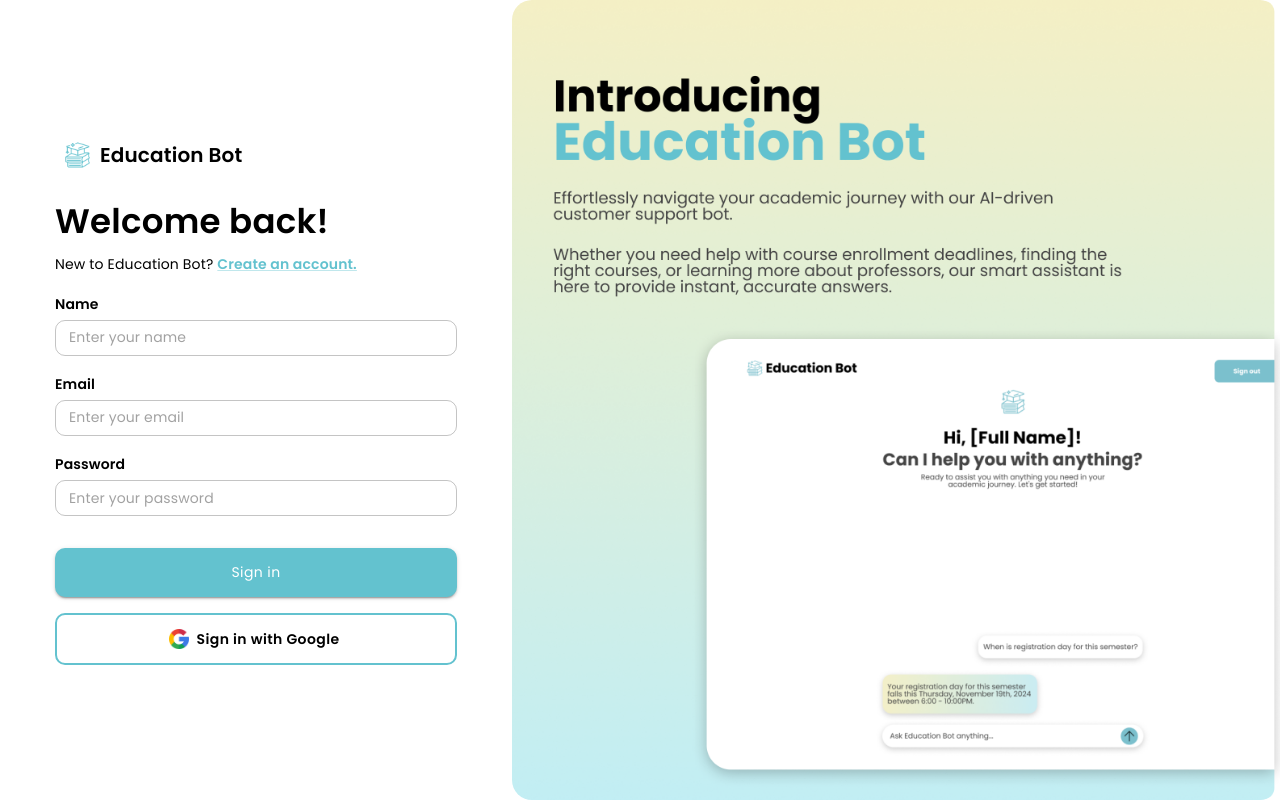
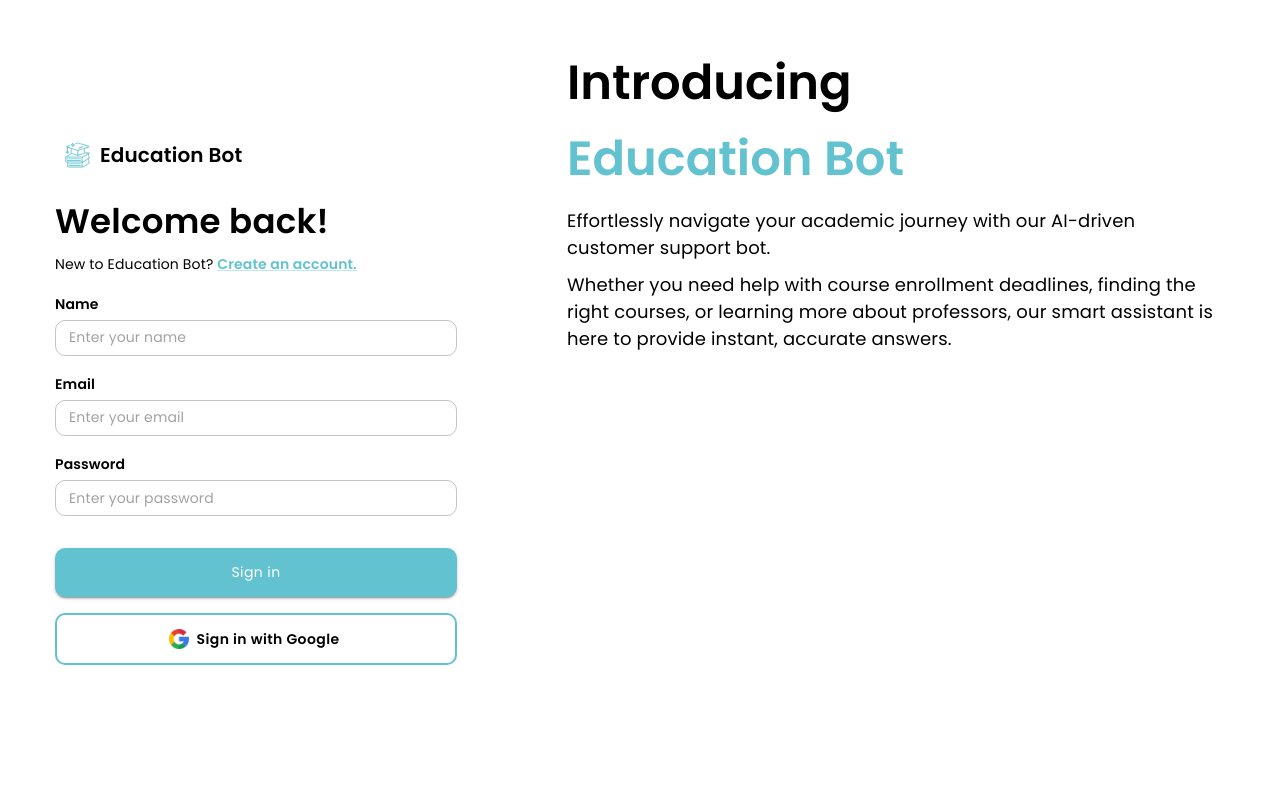
Before and after one commit to allyssapanganiban/customer-support-ai, a Next.js app: page / in a window 1280 px wide. Built offline with nearby package versions, Linux system fonts and the light colour scheme.

Commit message:
Updated login about section

```diff
--- a/app/components/Login.js
+++ b/app/components/Login.js
@@ -172,16 +172,28 @@ const Login = () => {
       </Box>
 
       {/* Right Side - Image/Gradient */}
-        <img
-        src="/assets/about2.png"
-        alt="About section of Education Bot"
-        style={{
-          width: "60%",
-          height: "100%",
+      <Box
+        width="60%"
+        height="100%"
+        sx={{
+          bgcolor: "linear-gradient(to bottom, #C1EDF3, #F4EFC5)",
           borderRadius: "20px",
-          objectFit: "cover",
+          padding: "55px",
         }}
-      />
+      >
+        <Typography variant="h3" sx={{ fontWeight: 'bold', color: "black", fontFamily: "Poppins", marginBottom: "20px" }}>
+          Introducing
+        </Typography>
+        <Typography variant="h3" sx={{ fontWeight: 'bold', color: "#63C2CF", fontFamily: "Poppins", marginBottom: "20px" }}>
+          Education Bot
+        </Typography>
+        <Typography variant="body1" sx={{ fontFamily: "Poppins", color: "black", fontSize: "18px", lineHeight: "1.5" }}>
+          Effortlessly navigate your academic journey with our AI-driven customer support bot.
+        </Typography>
+        <Typography variant="body1" sx={{ fontFamily: "Poppins", color: "black", fontSize: "18px", lineHeight: "1.5", marginTop: "10px" }}>
+          Whether you need help with course enrollment deadlines, finding the right courses, or learning more about professors, our smart assistant is here to provide instant, accurate answers.
+        </Typography>
+      </Box>
     </Box>
 
   );
```
